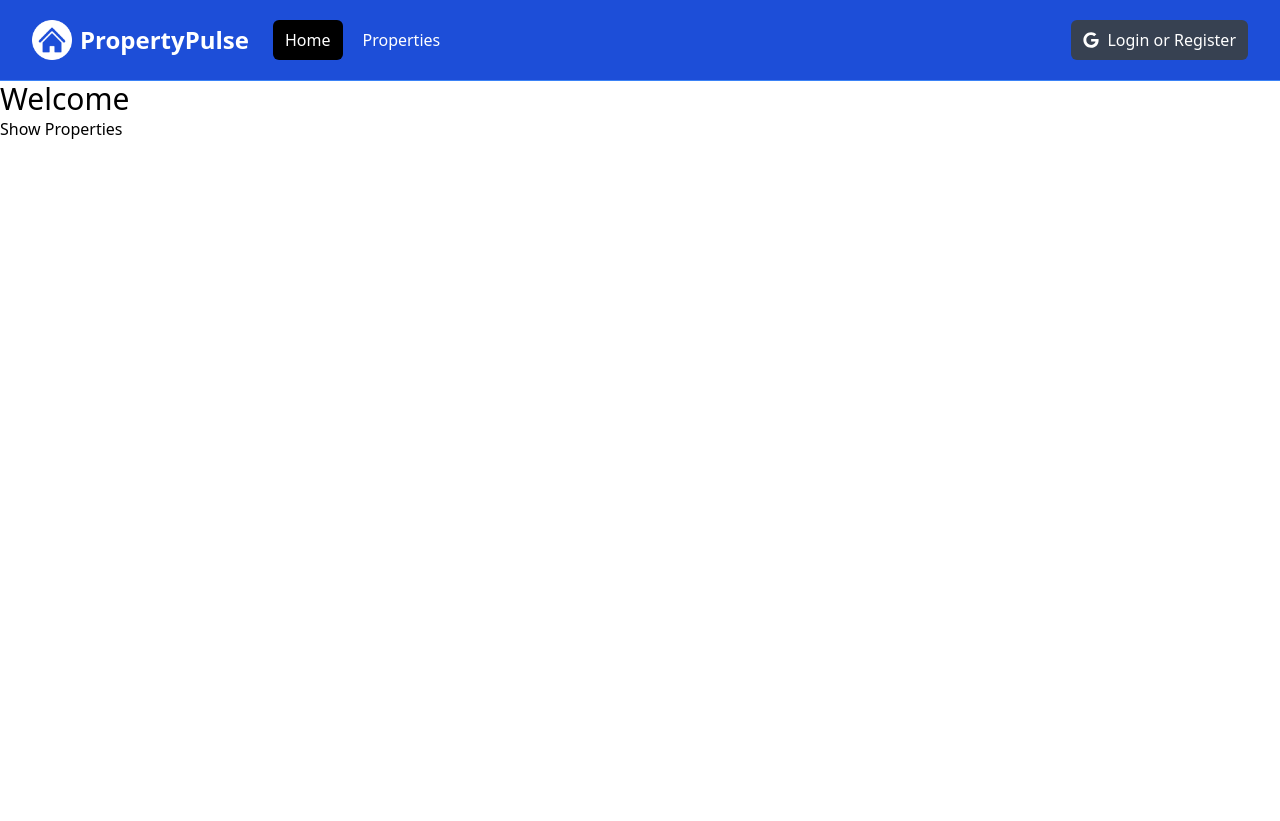
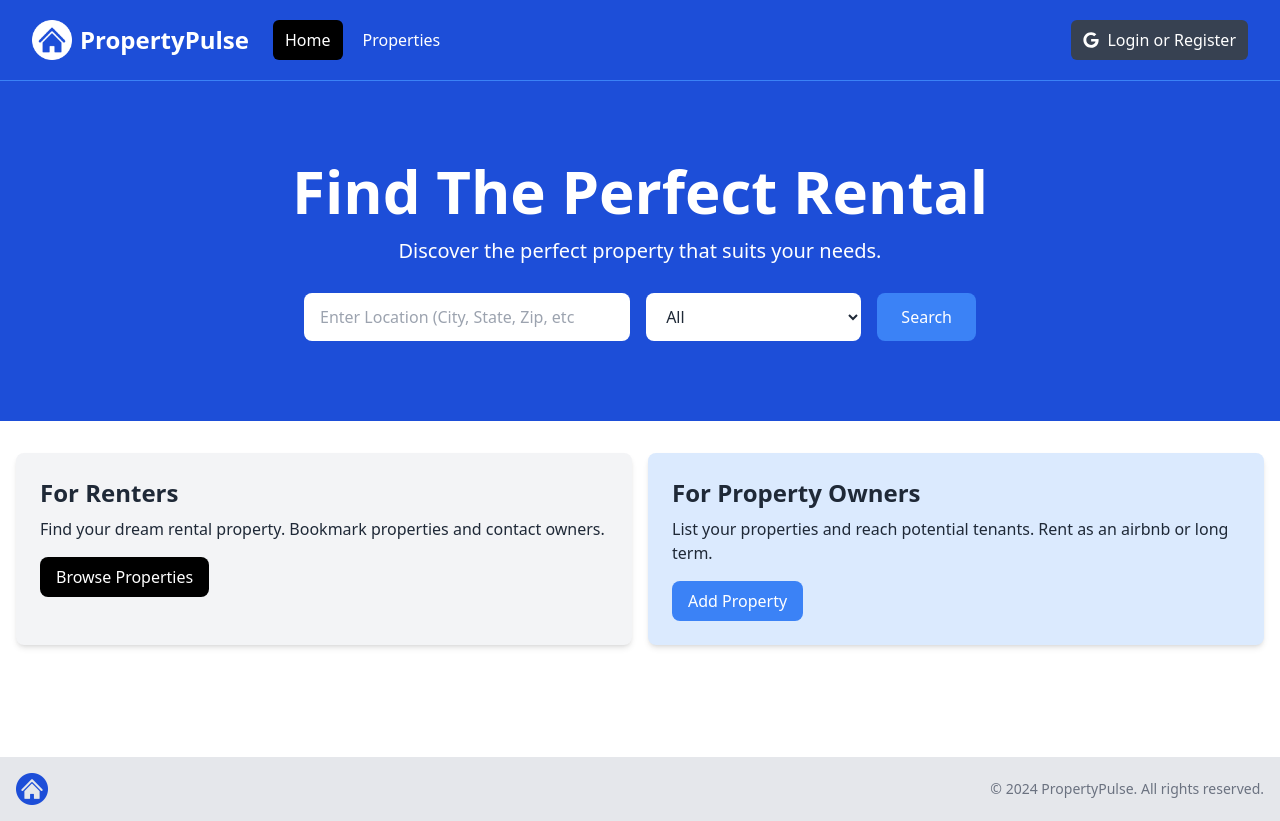
Before and after one commit to s54a/property-pulse, a Next.js app: page / in a window 1280 px wide. Before the commit the page ends 800 px from the top, so only its background shows below. Built offline with nearby package versions, Linux system fonts and the light colour scheme.

Commit message:
created & added hero, footer, infoboxes

```diff
--- a/app/layout.tsx
+++ b/app/layout.tsx
@@ -1,5 +1,6 @@
 import "@/assets/styles/globals.css";
 import Navbar from "@/components/Navbar";
+import Footer from "@/components/Footer";
 
 export const metadata = {
   title: "Property Pulse | Find The Perfect Rental",
@@ -15,6 +16,7 @@ const layout = ({ children }: { children: React.ReactNode }) => {
       <body>
         <Navbar />
         <main>{children}</main>
+        <Footer />
       </body>
     </html>
   );
--- a/app/page.tsx
+++ b/app/page.tsx
@@ -1,11 +1,12 @@
-import Link from "next/link";
+import Hero from "@/components/Hero";
+import InfoBoxes from "@/components/InfoBoxes";
 
 const HomePage = () => {
   return (
-    <div>
-      <h1 className="text-3xl">Welcome</h1>
-      <Link href="/properties">Show Properties</Link>
-    </div>
+    <>
+      <Hero />
+      <InfoBoxes />
+    </>
   );
 };
 export default HomePage;
--- /dev/null
+++ b/components/Footer.tsx
@@ -0,0 +1,31 @@
+import Image from "next/image";
+import Logo from "@/assets/images/logo.png";
+
+const footer = () => {
+  return (
+    <footer className="mt-24 bg-gray-200 py-4">
+      <div className="container mx-auto flex flex-col items-center justify-between px-4 md:flex-row">
+        <div className="mb-4 md:mb-0">
+          <Image src={Logo} alt="Logo" className="h-8 w-auto" />
+        </div>
+        {/* <div className="mb-4 flex flex-wrap justify-center md:mb-0 md:justify-start">
+          <ul className="flex space-x-4">
+            <li>
+              <Link href="/properties">Properties</Link>
+            </li>
+            <li>
+              <Link href="/terms">Terms of Service</Link>
+            </li>
+          </ul>
+        </div> */}
+        <div>
+          <p className="mt-2 text-sm text-gray-500 md:mt-0">
+            &copy; {new Date().getFullYear()} PropertyPulse. All rights
+            reserved.
+          </p>
+        </div>
+      </div>
+    </footer>
+  );
+};
+export default footer;
--- /dev/null
+++ b/components/Hero.tsx
@@ -0,0 +1,55 @@
+const Hero = () => {
+  return (
+    <section className="bg-blue-700 py-20 mb-4">
+      <div className="max-w-7xl mx-auto px-4 sm:px-6 lg:px-8 flex flex-col items-center">
+        <div className="text-center">
+          <h1 className="text-4xl font-extrabold text-white sm:text-5xl md:text-6xl">
+            Find The Perfect Rental
+          </h1>
+          <p className="my-4 text-xl text-white">
+            Discover the perfect property that suits your needs.
+          </p>
+        </div>
+        <form className="mt-3 mx-auto max-w-2xl w-full flex flex-col md:flex-row items-center">
+          <div className="w-full md:w-3/5 md:pr-2 mb-4 md:mb-0">
+            <label htmlFor="location" className="sr-only">
+              Location
+            </label>
+            <input
+              type="text"
+              id="location"
+              placeholder="Enter Location (City, State, Zip, etc"
+              className="w-full px-4 py-3 rounded-lg bg-white text-gray-800 focus:outline-none focus:ring focus:ring-blue-500"
+            />
+          </div>
+          <div className="w-full md:w-2/5 md:pl-2">
+            <label htmlFor="property-type" className="sr-only">
+              Property Type
+            </label>
+            <select
+              id="property-type"
+              className="w-full px-4 py-3 rounded-lg bg-white text-gray-800 focus:outline-none focus:ring focus:ring-blue-500"
+            >
+              <option value="All">All</option>
+              <option value="Apartment">Apartment</option>
+              <option value="Studio">Studio</option>
+              <option value="Condo">Condo</option>
+              <option value="House">House</option>
+              <option value="Cabin Or Cottage">Cabin or Cottage</option>
+              <option value="Loft">Loft</option>
+              <option value="Room">Room</option>
+              <option value="Other">Other</option>
+            </select>
+          </div>
+          <button
+            type="submit"
+            className="md:ml-4 mt-4 md:mt-0 w-full md:w-auto px-6 py-3 rounded-lg bg-blue-500 text-white hover:bg-blue-600 focus:outline-none focus:ring focus:ring-blue-500"
+          >
+            Search
+          </button>
+        </form>
+      </div>
+    </section>
+  );
+};
+export default Hero;
--- /dev/null
+++ b/components/InfoBox.tsx
@@ -0,0 +1,27 @@
+const InfoBox = ({
+  heading,
+  backgroundColor = "bg-gray-100",
+  textColor = "text-gray-800",
+  buttonInfo,
+  children,
+}: {
+  heading: string;
+  backgroundColor?: string;
+  textColor?: string;
+  buttonInfo: { link: string; text: string; backgroundColor: string };
+  children: React.ReactNode;
+}) => {
+  return (
+    <div className={`${backgroundColor} rounded-lg p-6 shadow-md`}>
+      <h2 className={`${textColor} text-2xl font-bold`}>{heading}</h2>
+      <p className={`${textColor} mb-4 mt-2`}>{children}</p>
+      <a
+        href={`${buttonInfo.link}`}
+        className={`${buttonInfo.backgroundColor} inline-block rounded-lg px-4 py-2 text-white hover:opacity-80`}
+      >
+        {buttonInfo.text}
+      </a>
+    </div>
+  );
+};
+export default InfoBox;
--- /dev/null
+++ b/components/InfoBoxes.tsx
@@ -0,0 +1,38 @@
+import InfoBox from "./InfoBox";
+
+const InfoBoxes = () => {
+  return (
+    <section>
+      <div className="container-xl m-auto lg:container">
+        <div className="grid grid-cols-1 gap-4 rounded-lg p-4 md:grid-cols-2">
+          <InfoBox
+            heading="For Renters"
+            backgroundColor="bg-gray-100"
+            buttonInfo={{
+              text: "Browse Properties",
+              link: "/properties",
+              backgroundColor: "bg-black",
+            }}
+          >
+            Find your dream rental property. Bookmark properties and contact
+            owners.
+          </InfoBox>
+
+          <InfoBox
+            heading="For Property Owners"
+            backgroundColor="bg-blue-100"
+            buttonInfo={{
+              text: "Add Property",
+              link: "/properties/add",
+              backgroundColor: "bg-blue-500",
+            }}
+          >
+            List your properties and reach potential tenants. Rent as an airbnb
+            or long term.
+          </InfoBox>
+        </div>
+      </div>
+    </section>
+  );
+};
+export default InfoBoxes;
--- a/package.json
+++ b/package.json
@@ -21,6 +21,7 @@
     "eslint": "^9.14.0",
     "eslint-config-next": "15.0.2",
     "postcss": "^8",
+    "prettier-plugin-tailwindcss": "^0.6.9",
     "tailwindcss": "^3.4.1",
     "typescript": "^5"
   }
```
Also changed, not shown: 2 other files (tests, documents, lock files or other folders).
